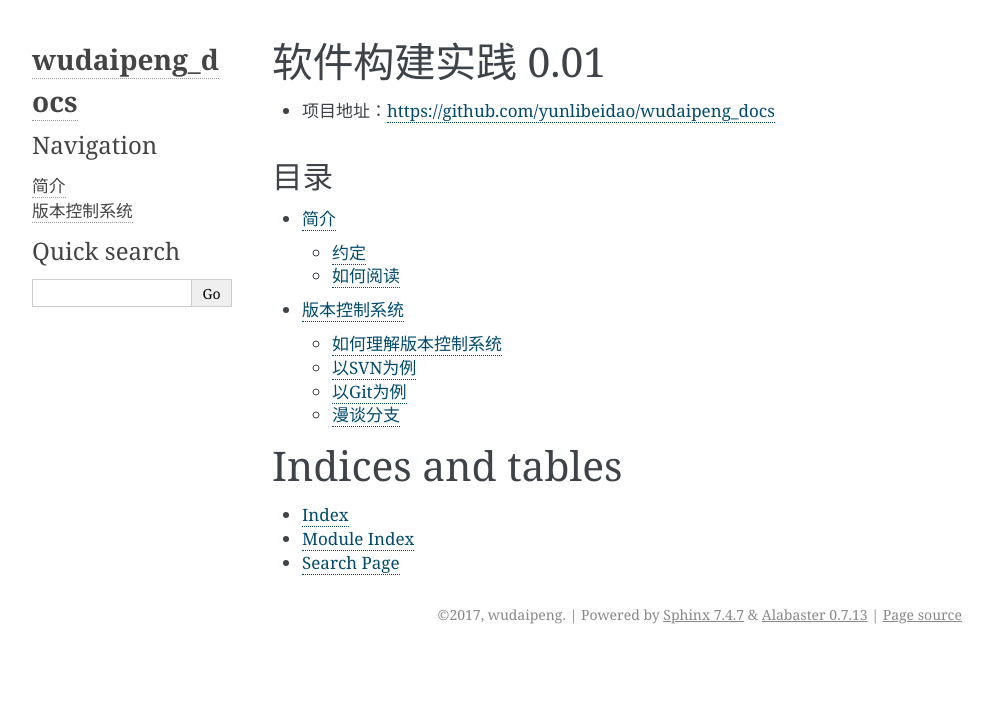
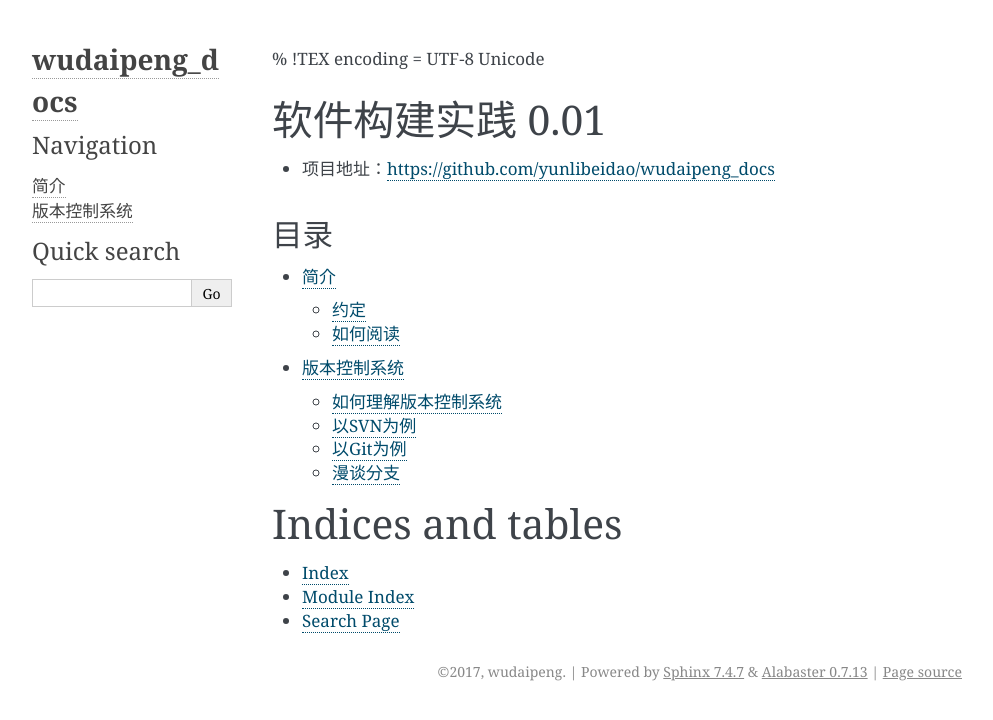
Before and after one commit to yunlibeidao/wudaipeng_docs, a Sphinx documentation site: the page built from source/index.rst, in a window 1280 px wide. Shown: the top 720 px of the page, without its empty margins (148-1141 px from the left). Built offline with Sphinx 7.4.7, drawn with Linux system fonts in a browser that asks for light colours; part of the change alters nothing that is shown.

```diff
--- a/source/index.rst
+++ b/source/index.rst
@@ -1,7 +1,4 @@
-.. wudaipeng_docs documentation master file, created by
-   sphinx-quickstart on Thu Oct 12 22:59:43 2017.
-   You can adapt this file completely to your liking, but it should at least
-   contain the root `toctree` directive.
+% !TEX encoding = UTF-8 Unicode
 
 软件构建实践  |version|
 ==========================================
```
